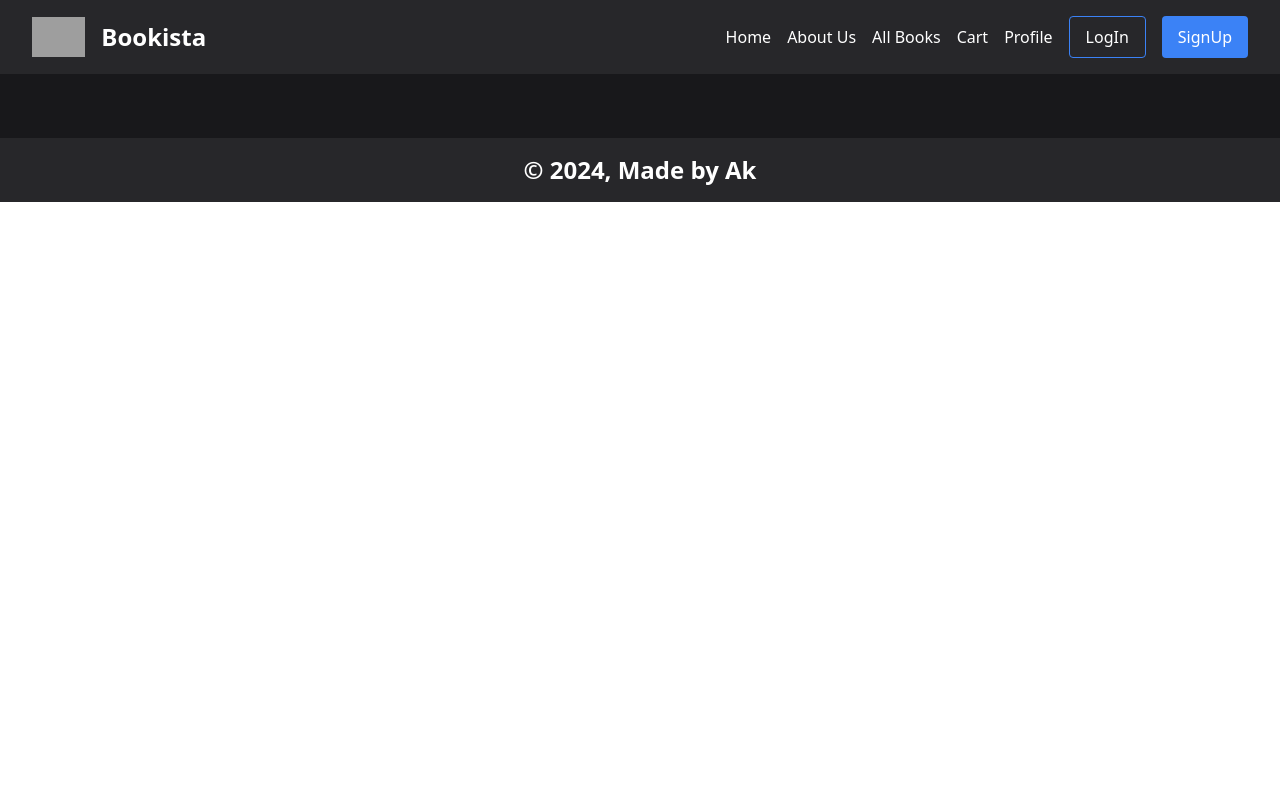
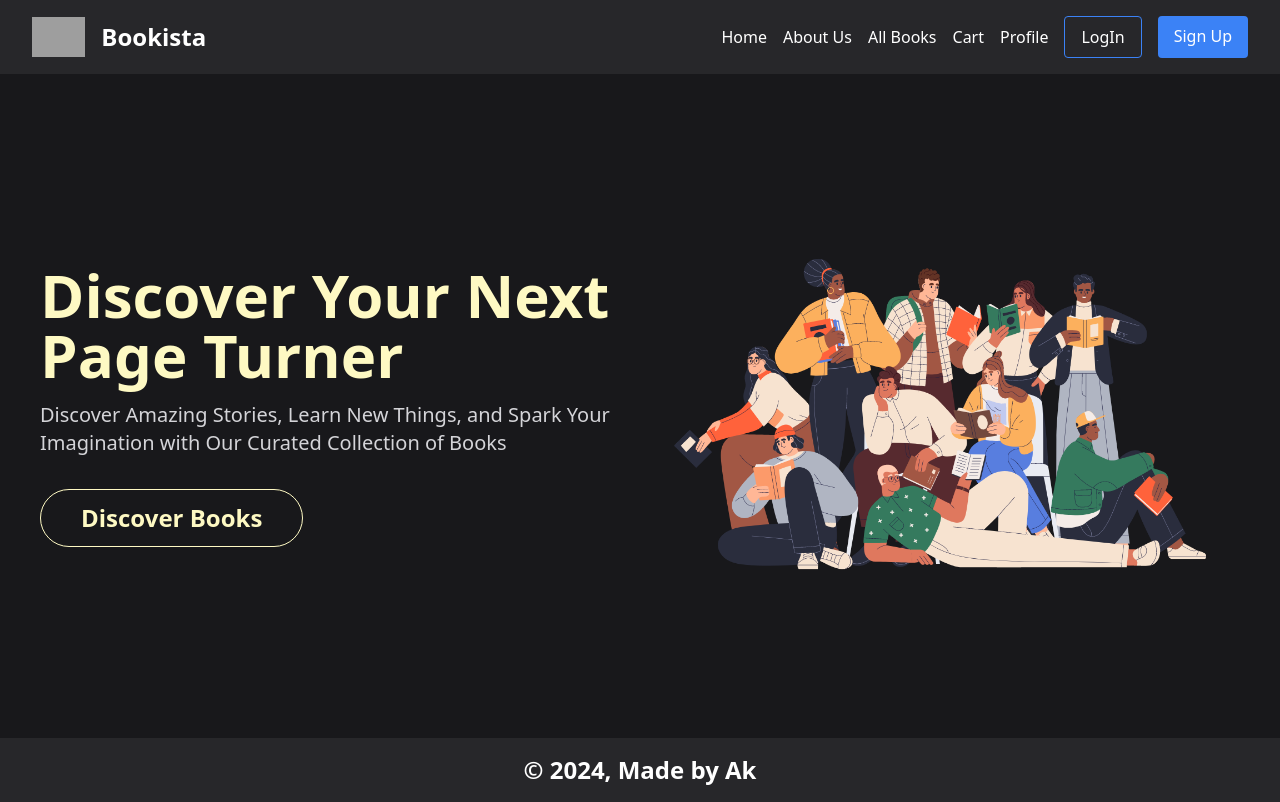
Before and after one commit to alishba29/bookstore, a React (Create React App) app in the folder frontend/: page / in a window 1280 px wide. Built offline with nearby package versions, Linux system fonts and the light colour scheme; grey boxes are pictures that could not be loaded.

Commit message:
added some more pages

```diff
--- a/frontend/src/App.jsx
+++ b/frontend/src/App.jsx
@@ -1,14 +1,28 @@
 import React from "react";
 import Home from "./pages/Home";
+import Navbar from "./components/Navbar/Navbar";
 import Footer from "./components/Footer/Footer";
-import Navbar from "./components/Navbar/Navbar";
-
+import { BrowserRouter as Router, Routes, Route } from "react-router-dom";
+import AllBooks from "./pages/AllBooks";
+import Login from "./pages/Login";
+import SignUp from "./pages/SignUp";
+import Cart from "./pages/Cart";
+import Profile from "./pages/Profile";
 const App = () => {
   return (
     <div>
-        <Navbar />
-      <Home />
+      <Router>
+      <Navbar />
+    <Routes>
+      <Route exact path ="/" element = {<Home /> }/>
+      <Route  path = "/all-books" element = {<AllBooks /> }/>
+      <Route path ="/Signup" element = {<SignUp/>}/>
+      <Route  path = "/Login" element = {<Login/> }/>
+      <Route  path = "/cart" element = {<Cart/> }/>
+      <Route  path = "/profile" element = {<Profile/> }/>
+      </Routes>
       <Footer />
+      </Router>
     </div>
   );
 };
--- a/frontend/src/components/Home/Hero.jsx
+++ b/frontend/src/components/Home/Hero.jsx
@@ -1,29 +1,29 @@
 import React from 'react'
 
 const Hero = () => {
-//   return (
-//     <div className="h-[75vh] flex ">
-//         <div className='w-full lg: w-3/6 flex flex-col  lg: items-start justify-center'>
-//         <h1 className="text-4xl lg:text-6xl font-semibold text-yellow-100 text-center lg:text-left">
-//         Discover Your Next Page Turner
-//             </h1>
-//             <p className='mt-4 text-xl text-zinc-300 text-center lg:text-left'>
-//             Discover Amazing Stories, Learn New Things,
-//             and Spark Your Imagination with Our Curated Collection of Books
-//             </p>
-//             <div className='mt-8'>
-//             <button className='text-yellow-100 text-xl lg:text-2xl font-semibold border border-yellow-100 px-10 py-3 hover:bg-zinc-800 rounded-full'>
-//                Discover Books
-//             </button>
-//             </div>
+   return (
+    <div className="h-[75vh] flex ">
+         <div className='w-full lg: w-3/6 flex flex-col  lg: items-start justify-center'>
+         <h1 className="text-4xl lg:text-6xl font-semibold text-yellow-100 text-center lg:text-left">
+         Discover Your Next Page Turner
+             </h1>
+             <p className='mt-4 text-xl text-zinc-300 text-center lg:text-left'>
+             Discover Amazing Stories, Learn New Things,
+             and Spark Your Imagination with Our Curated Collection of Books
+             </p>
+             <div className='mt-8'>
+             <button className='text-yellow-100 text-xl lg:text-2xl font-semibold border border-yellow-100 px-10 py-3 hover:bg-zinc-800 rounded-full'>
+                Discover Books
+             </button>
+             </div>
 
-//         </div>
-//         <div className='w-full  h-auto lg:h-[100%] flex items-center justify-center'>
-//         <img src="./hero.png" alt="hero" />
-//         </div>
+         </div>
+         <div className='w-full  h-auto lg:h-[100%] flex items-center justify-center'>
+         <img src="./hero.png" alt="hero" />
+         </div>
 
-//         </div>
-//   );
+         </div>
+   );
 };
 
 export default Hero
--- a/frontend/src/components/Navbar/Navbar.jsx
+++ b/frontend/src/components/Navbar/Navbar.jsx
@@ -1,55 +1,65 @@
 import React from "react";
+import { Link } from "react-router-dom"; // Import Link from react-router-dom
 
 const Navbar = () => {
-  const links =[
+  const links = [
     {
-      title:"Home",
-      link:"/"
+      title: "Home",
+      link: "/"
     },
     {
-      title:"About Us",
-      link:"/about-us"
+      title: "About Us",
+      link: "/about-us"
     },
     {
-      title:"All Books",
-      link:"/all-books"
+      title: "All Books",
+      link: "/all-books"
     },
     {
-      title:"Cart",
-      link:"/cart"
+      title: "Cart",
+      link: "/cart"
     },
     {
-      title:"Profile",
-      link:"/profile"
+      title: "Profile",
+      link: "/profile"
     },
   ];
-  return (<div className="flex bg-zinc-800 text-white px-8 py-4 items-center justify-between" >
-
+  return (
+    <div className="flex bg-zinc-800 text-white px-8 py-4 items-center justify-between">
       <div className="flex items-center">
-      <img className="h-10 me-4"
+        <img
+          className="h-10 me-4"
           src="https://cdn-icons-png.flaticon.com/128/10433/10433049.png"
-      alt="logo" />
+          alt="logo"
+        />
         <h1 className="text-2xl font-semibold">Bookista</h1>
       </div>
       <div className="nav-links-bookista flex items-center gap-4">
         <div className="flex gap-4">
-      {links.map((items,i)=>(
-      <div
-      className= "hover:text-blue-500 transition-all duration-300"
+          {links.map((item, i) => (
+            <Link
+              to={item.link}
+              className="hover:text-blue-500 transition-all duration-300"
               key={i}
             >
-        {items.title}{" "}
-      </div>
+              {item.title}
+            </Link>
           ))}
         </div>
 
-      <div className="flex gap-4 ">
-        <button className="px-4 py-2 border border-blue-500 rounded hover:bg-white hover:text-zinc-800 transition-all duration-300">
+        <div className="flex gap-4">
+          <Link
+            to="/Login"
+            className="px-4 py-2 border border-blue-500 rounded hover:bg-white hover:text-zinc-800 transition-all duration-300"
+          >
             LogIn
-          </button>
-        <button className="px-4 py-2 bg-blue-500 rounded hover:bg-white hover:text-zinc-800 transition-all duration-300">
-          SignUp
-          </button>
+          </Link>
+          <Link
+            to="/Signup"
+            className="px-4 py-2 bg-blue-500 rounded hover:bg-white hover:text-zinc-800 transition-all duration-300"
+          >
+            Sign Up
+          </Link>
         </div>
       </div>
     </div>
--- /dev/null
+++ b/frontend/src/pages/AllBooks.jsx
@@ -0,0 +1,9 @@
+import React from 'react'
+
+const AllBooks = () => {
+  return (
+    <div>AllBooks</div>
+  )
+}
+
+export default AllBooks
--- /dev/null
+++ b/frontend/src/pages/Cart.jsx
@@ -0,0 +1,9 @@
+import React from 'react'
+
+const Cart = () => {
+  return (
+    <div>Cart</div>
+  )
+}
+
+export default Cart
--- /dev/null
+++ b/frontend/src/pages/Login.jsx
@@ -0,0 +1,9 @@
+import React from 'react'
+
+const Login = () => {
+  return (
+    <div>Login</div>
+  )
+}
+
+export default Login
--- /dev/null
+++ b/frontend/src/pages/Profile.jsx
@@ -0,0 +1,9 @@
+import React from 'react'
+
+const Profile = () => {
+  return (
+    <div>Profile</div>
+  )
+}
+
+export default Profile
--- /dev/null
+++ b/frontend/src/pages/SignUp.jsx
@@ -0,0 +1,9 @@
+import React from 'react'
+
+const SignUp = () => {
+  return (
+    <div>SignUp</div>
+  )
+}
+
+export default SignUp
```
Lines whose indentation alone changed are shown as unchanged.
